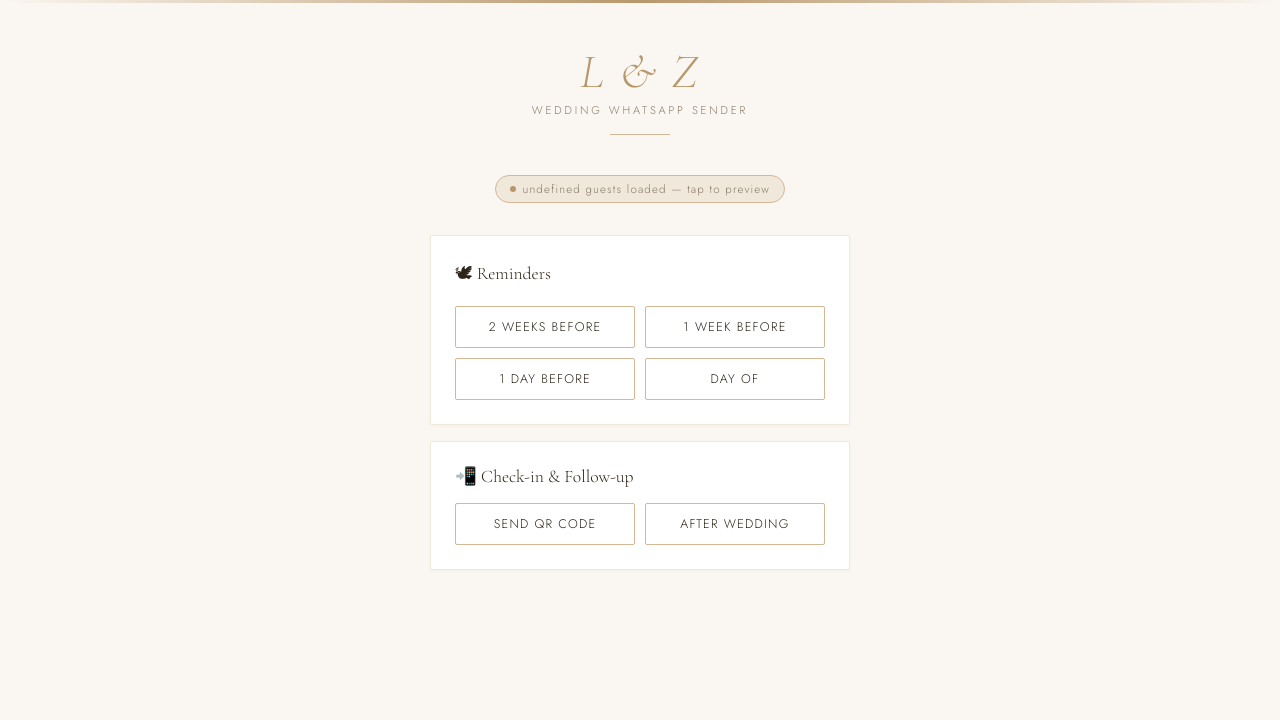
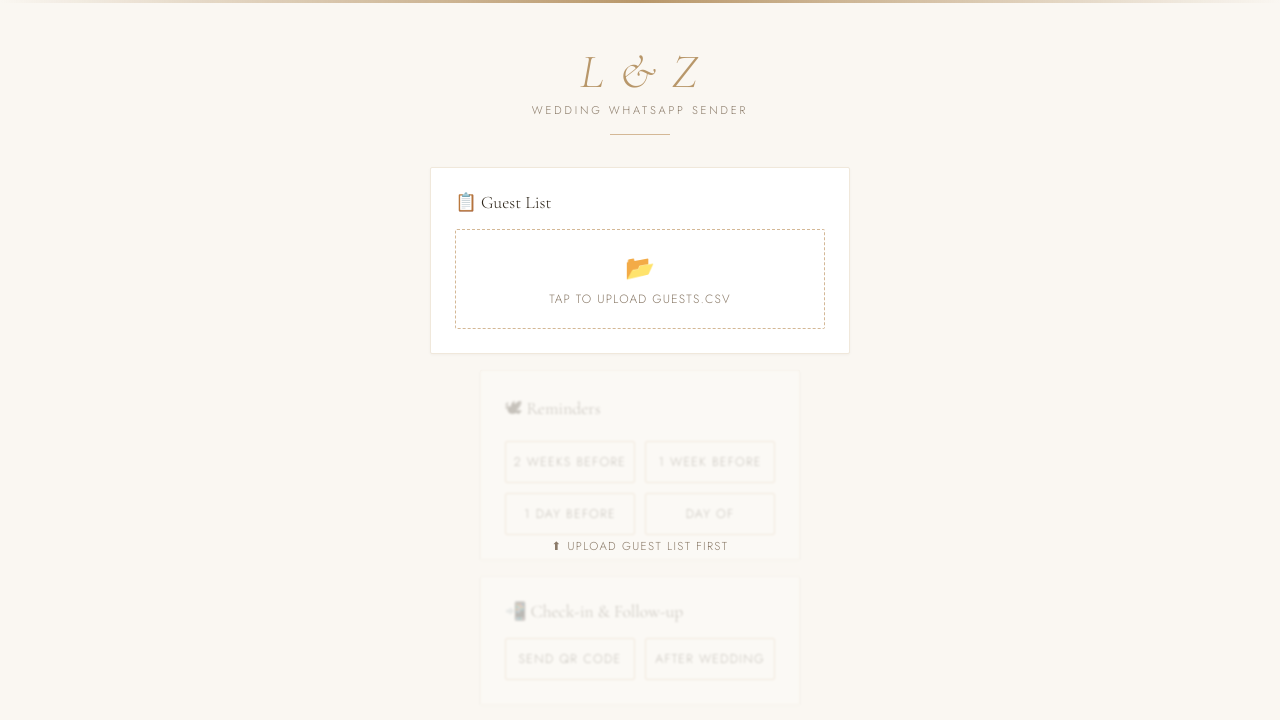
Before and after one commit to mgiang2015/wedding-reminder-app, a Flask app: page / in a window 1280 px wide. Shown: the top 720 px of the page. Run offline with Flask 3, Linux system fonts and the light colour scheme.

Commit message:
Add upload functionality instead of having to edit secret file

```diff
--- a/app.py
+++ b/app.py
@@ -4,11 +4,12 @@ Simple Flask web app to trigger bulk WhatsApp sends from your phone.
 """
 
 import csv
+import io
 import json
 import os
 import time
 
-from flask import Flask, jsonify, render_template
+from flask import Flask, jsonify, render_template, request
 from twilio.rest import Client
 
 app = Flask(__name__)
@@ -18,8 +19,8 @@ ACCOUNT_SID  = os.environ["TWILIO_ACCOUNT_SID"]
 AUTH_TOKEN   = os.environ["TWILIO_AUTH_TOKEN"]
 FROM_NUMBER  = os.environ.get("TWILIO_FROM_NUMBER", "+6589919363")
 
-# ── CSV config ────────────────────────────────────────────────────────────────
-CSV_FILE = os.environ.get("GUESTS_CSV_PATH", "/etc/secrets/guests.csv")
+# ── In-memory guest list (populated via CSV upload) ───────────────────────────
+_guests = []
 
 # ── Rate limiting ─────────────────────────────────────────────────────────────
 DELAY_BETWEEN_SENDS = 0.2
@@ -37,9 +38,9 @@ TEMPLATE_SIDS = {
 
 # ── Guest list ────────────────────────────────────────────────────────────────
 
-def get_guests():
-    with open(CSV_FILE, newline="", encoding="utf-8") as f:
-        return list(csv.DictReader(f))
+def parse_csv(content: str) -> list:
+    reader = csv.DictReader(io.StringIO(content))
+    return list(reader)
 
 
 def normalise_phone(phone: str) -> str:
@@ -76,21 +77,19 @@ def send_qr_media(client, guest):
 # ── Core bulk-send logic ──────────────────────────────────────────────────────
 
 def bulk_send(action: str):
-    """
-    Run a bulk send for the given action key.
-    Returns a result dict with successes and failures.
-    """
-    guests  = get_guests()
-    to_send = [g for g in guests if str(g.get("phone_number", "")).strip()]
+    if not _guests:
+        raise ValueError("No guest list loaded. Please upload a CSV first.")
+
+    to_send = [g for g in _guests if str(g.get("phone_number", "")).strip()]
 
     client     = Client(ACCOUNT_SID, AUTH_TOKEN)
     successful = []
     failed     = []
 
     for guest in to_send:
-        name  = guest["full_name"].strip()
-        phone = normalise_phone(guest["phone_number"])
-        gid   = str(guest["guest_id"]).strip()
+        name     = guest["full_name"].strip()
+        phone    = normalise_phone(guest["phone_number"])
+        guest_id = str(guest.get("guest_id", "—")).strip()
 
         try:
             if action == "qr_media":
@@ -98,9 +97,9 @@ def bulk_send(action: str):
             else:
                 sid, status = send_reminder(client, guest, TEMPLATE_SIDS[action])
 
-            successful.append({"name": name, "phone": phone, "sid": sid, "status": status})
+            successful.append({"guest_id": guest_id, "name": name, "phone": phone, "sid": sid, "status": status})
         except Exception as e:
-            failed.append({"name": name, "phone": phone, "error": str(e)})
+            failed.append({"guest_id": guest_id, "name": name, "phone": phone, "error": str(e)})
 
         time.sleep(DELAY_BETWEEN_SENDS)
 
@@ -119,6 +118,28 @@ def index():
     return render_template("index.html")
 
 
+@app.route("/upload", methods=["POST"])
+def upload():
+    """Accept a CSV file upload and store guests in memory."""
+    global _guests
+    if "file" not in request.files:
+        return jsonify({"error": "No file provided"}), 400
+
+    f = request.files["file"]
+    if not f.filename.endswith(".csv"):
+        return jsonify({"error": "Please upload a .csv file"}), 400
+
+    content = f.read().decode("utf-8")
+    _guests = parse_csv(content)
+    with_phone = [g for g in _guests if str(g.get("phone_number", "")).strip()]
+
+    return jsonify({
+        "total"     : len(_guests),
+        "with_phone": len(with_phone),
+        "guests"    : with_phone,
+    })
+
+
 @app.route("/send/<action>", methods=["POST"])
 def send(action: str):
     if action not in TEMPLATE_SIDS:
@@ -130,17 +151,6 @@ def send(action: str):
         return jsonify({"error": str(e)}), 500
 
 
-@app.route("/guests")
-def guests():
-    """Preview the loaded guest list."""
-    try:
-        all_guests = get_guests()
-        with_phone = [g for g in all_guests if str(g.get("phone_number", "")).strip()]
-        return jsonify({"total": len(all_guests), "with_phone": len(with_phone), "guests": with_phone})
-    except Exception as e:
-        return jsonify({"error": str(e)}), 500
-
-
 if __name__ == "__main__":
     port = int(os.environ.get("PORT", 5000))
     app.run(host="0.0.0.0", port=port)
--- a/templates/index.html
+++ b/templates/index.html
@@ -32,7 +32,6 @@
       padding: 2rem 1.25rem 4rem;
     }
 
-    /* ── decorative top border ── */
     body::before {
       content: '';
       position: fixed;
@@ -43,7 +42,7 @@
 
     header {
       text-align: center;
-      margin-bottom: 2.5rem;
+      margin-bottom: 2rem;
       padding-top: 1rem;
     }
 
@@ -71,38 +70,6 @@
       margin: 1rem auto 0;
     }
 
-    /* ── guest count badge ── */
-    #guest-badge {
-      display: inline-flex;
-      align-items: center;
-      gap: 0.4rem;
-      background: var(--warm);
-      border: 1px solid var(--gold-lt);
-      border-radius: 20px;
-      padding: 0.3rem 0.9rem;
-      font-size: 0.72rem;
-      letter-spacing: 0.1em;
-      color: var(--muted);
-      margin-bottom: 2rem;
-      cursor: pointer;
-      transition: border-color 0.2s;
-    }
-    #guest-badge:hover { border-color: var(--gold); }
-    #guest-badge .dot {
-      width: 6px; height: 6px;
-      border-radius: 50%;
-      background: var(--gold);
-    }
-
-    /* ── sections ── */
-    .section-label {
-      font-size: 0.65rem;
-      letter-spacing: 0.2em;
-      text-transform: uppercase;
-      color: var(--muted);
-      margin-bottom: 0.75rem;
-    }
-
     .card {
       width: 100%;
       max-width: 420px;
@@ -119,17 +86,53 @@
       font-size: 1.1rem;
       color: var(--ink);
       margin-bottom: 1rem;
-      display: flex;
-      align-items: center;
-      gap: 0.5rem;
     }
 
+    /* ── upload area ── */
+    .upload-area {
+      border: 1.5px dashed var(--gold-lt);
+      border-radius: var(--radius);
+      padding: 1.25rem;
+      text-align: center;
+      cursor: pointer;
+      transition: border-color 0.2s, background 0.2s;
+      position: relative;
+    }
+    .upload-area:hover  { border-color: var(--gold); background: var(--cream); }
+    .upload-area.loaded { border-color: var(--success); border-style: solid; background: #f2f8f4; }
+    .upload-area input[type="file"] {
+      position: absolute; inset: 0;
+      opacity: 0; cursor: pointer; width: 100%; height: 100%;
+    }
+    .upload-icon  { font-size: 1.5rem; margin-bottom: 0.3rem; }
+    .upload-label { font-size: 0.75rem; letter-spacing: 0.1em; text-transform: uppercase; color: var(--muted); }
+    .upload-label.loaded { color: var(--success); }
+
+    /* ── guest badge ── */
+    #guest-badge {
+      display: none;
+      align-items: center;
+      gap: 0.4rem;
+      margin-top: 0.85rem;
+      padding: 0.35rem 0.75rem;
+      background: var(--warm);
+      border: 1px solid var(--gold-lt);
+      border-radius: 20px;
+      font-size: 0.7rem;
+      letter-spacing: 0.08em;
+      color: var(--muted);
+      cursor: pointer;
+      width: fit-content;
+    }
+    #guest-badge.visible { display: inline-flex; }
+    #guest-badge .dot { width: 6px; height: 6px; border-radius: 50%; background: var(--success); }
+
+    /* ── action buttons ── */
     .btn-grid {
       display: grid;
       grid-template-columns: 1fr 1fr;
       gap: 0.6rem;
     }
-    .btn-grid.single { grid-template-columns: 1fr; }
 
     button {
       font-family: 'Jost', sans-serif;
@@ -149,18 +152,40 @@
     button:hover  { background: var(--warm); border-color: var(--gold); }
     button:active { transform: scale(0.97); }
     button:disabled {
-      opacity: 0.45;
+      opacity: 0.35;
       cursor: not-allowed;
       transform: none;
     }
 
+    /* ── locked state overlay ── */
+    .actions-wrap { position: relative; }
+    #locked-notice {
+      position: absolute; inset: 0;
+      display: flex;
+      align-items: center;
+      justify-content: center;
+      background: rgba(250,247,242,0.75);
+      border-radius: var(--radius);
+      font-size: 0.72rem;
+      letter-spacing: 0.12em;
+      text-transform: uppercase;
+      color: var(--muted);
+      pointer-events: none;
+      backdrop-filter: blur(1px);
+    }
+    #locked-notice.hidden { display: none; }
+
     /* ── log panel ── */
-    #log-wrap {
-      width: 100%;
-      max-width: 420px;
-      display: none;
+    #log-wrap { width: 100%; max-width: 420px; display: none; }
+    #log-wrap.visible { display: block; }
+
+    .section-label {
+      font-size: 0.65rem;
+      letter-spacing: 0.2em;
+      text-transform: uppercase;
+      color: var(--muted);
+      margin-bottom: 0.5rem;
     }
-    #log-wrap.visible { display: block; }
 
     #log {
       background: var(--ink);
@@ -181,7 +206,6 @@
     .log-muted   { color: #7a6e5e; }
     .log-gold    { color: #d4b896; }
 
-    /* ── spinner ── */
     .spinner {
       display: inline-block;
       width: 10px; height: 10px;
@@ -194,7 +218,6 @@
     }
     @keyframes spin { to { transform: rotate(360deg); } }
 
-    /* ── summary pill ── */
     .summary {
       margin-top: 0.75rem;
       padding: 0.6rem 1rem;
@@ -215,15 +238,25 @@
     <div class="divider"></div>
   </header>
 
+  <!-- Upload -->
+  <div class="card">
+    <div class="card-title">📋 Guest List</div>
+    <div class="upload-area" id="upload-area">
+      <input type="file" accept=".csv" id="csv-input" onchange="handleUpload(this)" />
+      <div class="upload-icon">📂</div>
+      <div class="upload-label" id="upload-label">Tap to upload guests.csv</div>
+    </div>
     <div id="guest-badge" onclick="previewGuests()">
       <span class="dot"></span>
-    <span id="guest-count">Loading guest list…</span>
+      <span id="guest-count"></span>
+    </div>
   </div>
 
-  <!-- Reminders -->
-  <div class="card" style="max-width:420px;width:100%">
+  <!-- Actions -->
+  <div class="actions-wrap">
+    <div class="card">
       <div class="card-title">🕊 Reminders</div>
-    <div class="btn-grid">
+      <div class="btn-grid action-btns">
         <button onclick="send('reminder_2_week')">2 Weeks Before</button>
         <button onclick="send('reminder_1_week')">1 Week Before</button>
         <button onclick="send('reminder_1_day')">1 Day Before</button>
@@ -231,18 +264,20 @@
       </div>
     </div>
 
-  <!-- QR / After -->
-  <div class="card" style="max-width:420px;width:100%">
+    <div class="card">
       <div class="card-title">📲 Check-in & Follow-up</div>
-    <div class="btn-grid">
+      <div class="btn-grid action-btns">
         <button onclick="send('qr_media')">Send QR Code</button>
         <button onclick="send('after')">After Wedding</button>
       </div>
     </div>
 
+    <div id="locked-notice">⬆ Upload guest list first</div>
+  </div>
+
   <!-- Log -->
   <div id="log-wrap">
-    <p class="section-label" style="max-width:420px;width:100%;margin-bottom:.5rem">Execution log</p>
+    <p class="section-label">Execution log</p>
     <div id="log"></div>
     <div id="summary"></div>
   </div>
@@ -257,42 +292,71 @@
       after           : "After-Wedding Message",
     };
 
-    // ── load guest count on page load ─────────────────────────────────────────
-    async function loadGuestCount() {
+    let guestsLoaded = false;
+
+    // ── CSV upload ────────────────────────────────────────────────────────────
+    async function handleUpload(input) {
+      const file = input.files[0];
+      if (!file) return;
+
+      const label = document.getElementById("upload-label");
+      const area  = document.getElementById("upload-area");
+      label.textContent = "Uploading…";
+
+      const fd = new FormData();
+      fd.append("file", file);
+
       try {
-        const res  = await fetch("/guests");
+        const res  = await fetch("/upload", { method: "POST", body: fd });
         const data = await res.json();
+
+        if (data.error) {
+          label.textContent = `Error: ${data.error}`;
+          return;
+        }
+
+        // Update UI
+        area.classList.add("loaded");
+        label.classList.add("loaded");
+        label.textContent = `✓ ${file.name}`;
+
+        const badge = document.getElementById("guest-badge");
         document.getElementById("guest-count").textContent =
           `${data.with_phone} guests loaded — tap to preview`;
-      } catch {
-        document.getElementById("guest-count").textContent = "Could not load guest list";
+        badge.classList.add("visible");
+
+        // Unlock action buttons
+        document.getElementById("locked-notice").classList.add("hidden");
+        guestsLoaded = true;
+
+      } catch (e) {
+        label.textContent = `Upload failed: ${e.message}`;
       }
     }
 
+    // ── guest preview ─────────────────────────────────────────────────────────
     async function previewGuests() {
       const wrap = document.getElementById("log-wrap");
       const log  = document.getElementById("log");
       wrap.classList.add("visible");
-      log.innerHTML = `<span class="log-muted">Loading guest list…</span>`;
       document.getElementById("summary").innerHTML = "";
+      log.innerHTML = `<span class="log-muted">Loading preview…</span>`;
 
       try {
-        const res  = await fetch("/guests");
-        const data = await res.json();
-        let out = `<span class="log-gold">Guest list — ${data.with_phone} of ${data.total} have a phone number\n\n</span>`;
-        data.guests.forEach((g, i) => {
-          out += `<span class="log-muted">${String(i+1).padStart(3,'0')}</span>  ${g.full_name.padEnd(28)} ${g.phone_number}\n`;
-        });
-        log.innerHTML = out;
-      } catch (e) {
-        log.innerHTML = `<span class="log-error">Error: ${e.message}</span>`;
-      }
+        const res  = await fetch("/upload", { method: "GET" });
+        // We'll just re-use the in-memory state via a dedicated endpoint
+      } catch {}
+
+      // Re-read from the last upload response stored in memory
+      log.innerHTML = `<span class="log-muted">Preview not available — re-upload CSV to refresh.</span>`;
+      wrap.scrollIntoView({ behavior: "smooth", block: "start" });
     }
 
     // ── send ──────────────────────────────────────────────────────────────────
     async function send(action) {
+      if (!guestsLoaded) return;
+
       const label = LABELS[action];
-
       if (!confirm(`Send "${label}" to all guests?`)) return;
 
       const wrap    = document.getElementById("log-wrap");
@@ -301,11 +365,9 @@
       const buttons = document.querySelectorAll("button");
 
       wrap.classList.add("visible");
-      log.innerHTML    = `<span class="spinner"></span><span class="log-gold">Sending ${label}…</span>\n`;
+      log.innerHTML     = `<span class="spinner"></span><span class="log-gold">Sending ${label}…</span>\n`;
       summary.innerHTML = "";
       buttons.forEach(b => b.disabled = true);
-
-      // Scroll log into view on mobile
       wrap.scrollIntoView({ behavior: "smooth", block: "start" });
 
       try {
@@ -314,7 +376,7 @@
 
         if (data.error) {
           log.innerHTML += `\n<span class="log-error">Error: ${data.error}</span>`;
-          summary.innerHTML = `<div class="summary err">❌ Failed — ${data.error}</div>`;
+          summary.innerHTML = `<div class="summary err">❌ ${data.error}</div>`;
           return;
         }
 
@@ -328,14 +390,14 @@
         }
 
         if (data.failed.length) {
-          out += `\n<span class="log-error">── Failed ──────────────────────\n</span>`;
+          out += `\n<span class="log-error">── Failed (${data.failed.length}) ─────────────────\n</span>`;
+          out += `<span class="log-muted">${"ID".padEnd(8)}${"Name".padEnd(28)}${"Phone".padEnd(16)}Error\n</span>`;
           data.failed.forEach(f => {
-            out += `<span class="log-error">✗</span> ${f.name.padEnd(28)} ${f.phone}\n  <span class="log-muted">${f.error}</span>\n`;
+            out += `<span class="log-error">✗</span> ${f.guest_id.padEnd(8)}${f.name.padEnd(28)}${f.phone.padEnd(16)}\n  <span class="log-muted">↳ ${f.error}</span>\n`;
           });
         }
 
         log.innerHTML = out;
-
         const allOk = data.failed.length === 0;
         summary.innerHTML = allOk
           ? `<div class="summary ok">✅ All ${data.successful.length} messages sent successfully</div>`
@@ -348,8 +410,6 @@
         buttons.forEach(b => b.disabled = false);
       }
     }
-
-    loadGuestCount();
   </script>
 </body>
 </html>
```
Lines whose indentation alone changed are shown as unchanged.
